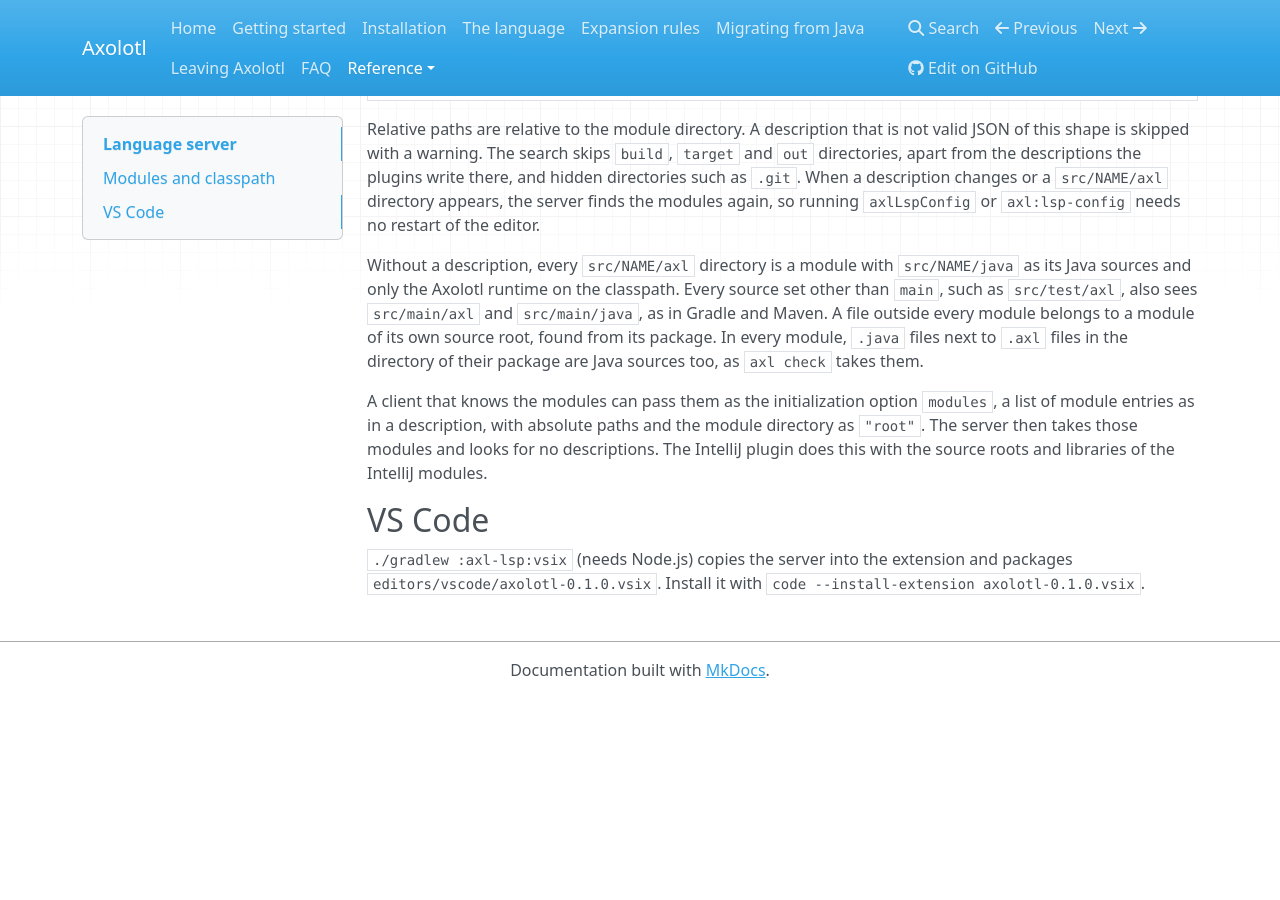
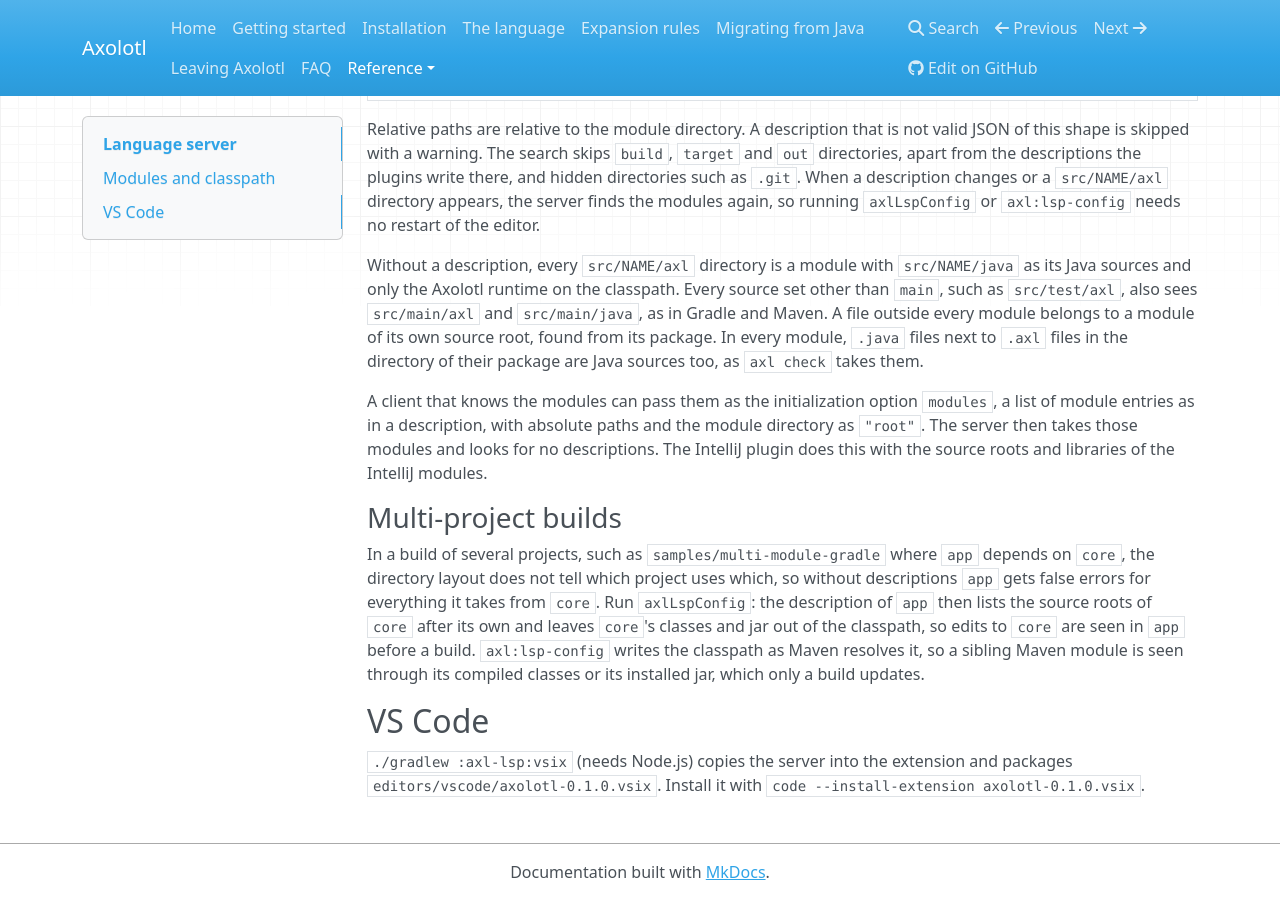
Before and after one commit to k1ngmang/axolotl-lang, an MkDocs documentation site: the page built from docs/lsp.md, in a window 1280 px wide and 900 px high, scrolled down 1382 px. Built offline with MkDocs 1.6.1, drawn with Linux system fonts in a browser that asks for light colours; nearby versions of some CDN libraries; before the commit the page ends 2080 px from its top, so only the background shows below that.

Commit message:
Describe how the language server sees multi-project builds

```diff
--- a/docs/lsp.md
+++ b/docs/lsp.md
@@ -63,6 +63,16 @@ module entries as in a description, with absolute paths and the module directory
 The server then takes those modules and looks for no descriptions. The IntelliJ plugin does this
 with the source roots and libraries of the IntelliJ modules.
 
+### Multi-project builds
+
+In a build of several projects, such as `samples/multi-module-gradle` where `app` depends on
+`core`, the directory layout does not tell which project uses which, so without descriptions
+`app` gets false errors for everything it takes from `core`. Run `axlLspConfig`: the description
+of `app` then lists the source roots of `core` after its own and leaves `core`'s classes and jar
+out of the classpath, so edits to `core` are seen in `app` before a build. `axl:lsp-config` writes
+the classpath as Maven resolves it, so a sibling Maven module is seen through its compiled classes
+or its installed jar, which only a build updates.
+
 ## VS Code
 
 `./gradlew :axl-lsp:vsix` (needs Node.js) copies the server into the extension and packages
```
Also changed, not shown: editors/vscode/README.md (+2 -2 lines).
